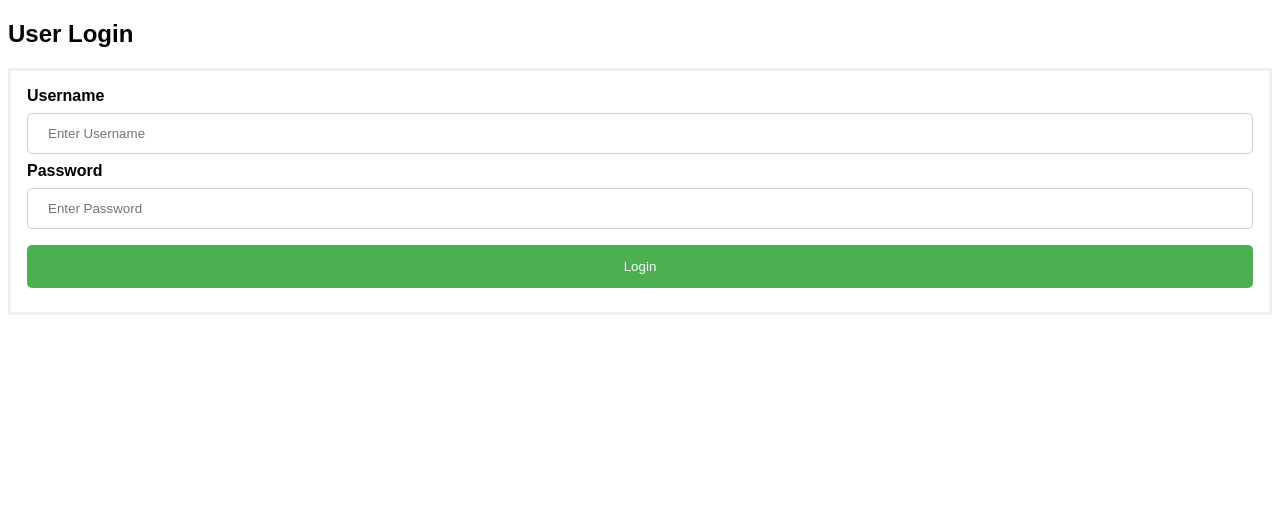
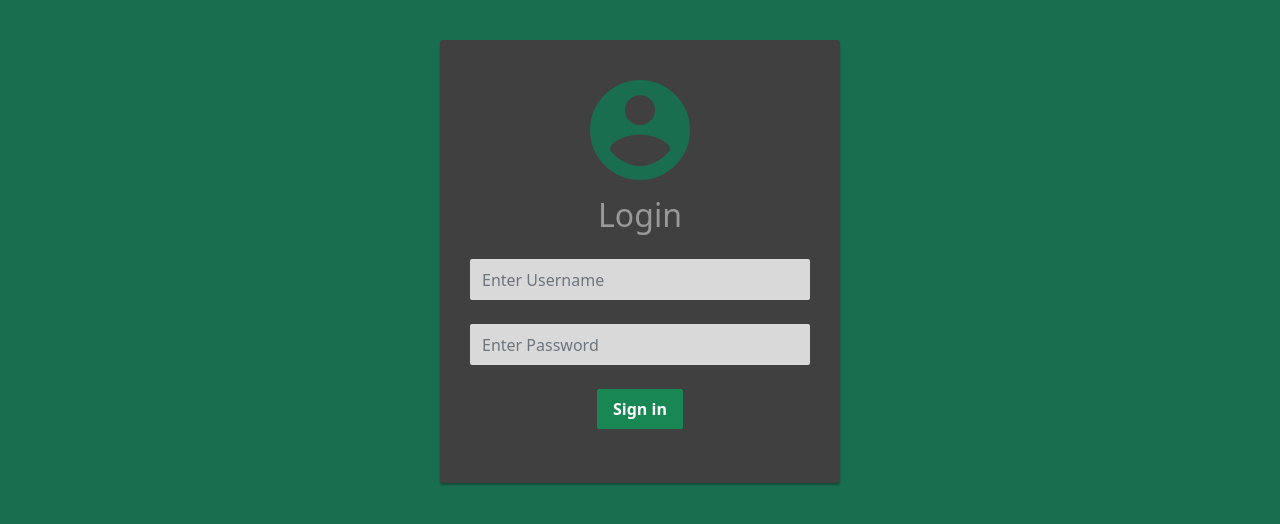
Before and after one commit to GNeves10/evidences_management, a PHP site: page /login.php in a window 1280 px wide. Shown: the top 524 px of the page. Run offline with PHP 8.4, Linux system fonts and the light colour scheme.

Commit message:
login v1.1

```diff
--- a/login.php
+++ b/login.php
@@ -30,7 +30,7 @@ if(isset($login) and isset($pass)){
                 header('location:index.php');
                }
                else{
-                echo "Invalid Login or Password";
+                header('location:login.php?error=dataerror');
                }
             }
             else
@@ -45,80 +45,113 @@ if(isset($login) and isset($pass)){
     // Close connection
     mysqli_close($connection);
 }
+
 else{
-  echo "
-  <!DOCTYPE html>
-<html>
+  echo "<!DOCTYPE html>
+<html lang='en'>
 <head>
+<meta charset='utf-8'>
 <meta name='viewport' content='width=device-width, initial-scale=1'>
+<title>Login</title>
+<link rel='stylesheet' href='https://fonts.googleapis.com/icon?family=Material+Icons'>
+<link rel='stylesheet' href='https://cdn.jsdelivr.net/npm/bootstrap@5.0.0-beta1/dist/css/bootstrap.min.css'>
+<link rel='stylesheet' href='https://cdnjs.cloudflare.com/ajax/libs/font-awesome/4.7.0/css/font-awesome.css'>
 <style>
-body {font-family: Arial, Helvetica, sans-serif;}
-form {border: 3px solid #f1f1f1;}
-
-input[type=text], input[type=password] {
-  width: 100%;
-  padding: 12px 20px;
-  margin: 8px 0;
-  display: inline-block;
-  border: 1px solid #ccc;
-  box-sizing: border-box;
-  border-radius: 5px;
+form {
+  animation: fadeInDown .5s forwards;
+  animation-delay: 0.4s;
+  opacity: 0;
 }
 
-button {
-  background-color: #4CAF50;
-  color: white;
-  padding: 14px 20px;
-  margin: 8px 0;
-  border: none;
-  cursor: pointer;
-  width: 100%;
-  border-radius: 5px;
+@keyframes fadeInDown {
+from {
+        opacity: 0;
+        transform: translate3d(0, -90px, 0);
+    }
+    to {
+        opacity: 1;
+        transform: translate3d(0, 0, 0);
+    }
+}
+  body {
+    color: #fff;
+    background: #1a6e50;
+  }
+  .form-control {
+    min-height: 41px;
+    background: #d9d9d9;
+    box-shadow: none !important;
+    border: transparent;
+  }
+  .form-control:focus {
+    background: #e6e6e6;
+  }
+  .form-control, .btn {
+        border-radius: 2px;
+    }
+  .login-form {
+    width: 400px;
+    margin: 40px auto;
+    text-align: center;
+  }
+
+    .login-form form {
+    color: #999999;
+    border-radius: 3px;
+      margin-bottom: 15px;
+        background: #404040;
+        box-shadow: 0px 2px 2px rgba(0, 0, 0, 0.3);
+        padding: 30px;
+    }
+    .login-form .btn {
+        font-size: 16px;
+        font-weight: bold;
+    background: success;
+    border: none;
+        outline: none !important;
+    }
+  .login-form .btn:hover, .login-form .btn:focus {
+    opacity: 0.8;
+  }
+  .login-form a:hover {
+    text-decoration: underline;
+  }
+  .login-form form a {
+    color: #1a6e50;
+    text-decoration: none;
+  }
+  .material-icons {
+    font-size: 120px;
 }
 
-button:hover {
-  opacity: 0.9;
-}
-
-.container {
-  padding: 16px;
-}
-
-span.psw {
-  float: right;
-  padding-top: 16px;
-}
-
-/* Change styles for span and cancel button on extra small screens */
-@media screen and (max-width: 300px) {
-  span.psw {
-     display: block;
-     float: none;
-  }
-
-}
 </style>
 </head>
 <body>
-
-<h2>User Login</h2>
-
-<form action='login.php' method='post'>
-
-  <div class='container'>
-    <label for='uname'><b>Username</b></label>
-    <input type='text' placeholder='Enter Username' name='login' required>
-
-    <label for='psw'><b>Password</b></label>
-    <input type='password' placeholder='Enter Password' name='pass' required>
-
-    <button type='submit'>Login</button>
-  </div>
-
-</form>
-
+<div class='login-form'>
+    <form action='login.php' method='post'>
+    <div class='ic'>
+          <a class='text-center'><span class='material-icons' aria-hidden='true'>account_circle</span></a>
+          </div>
+        <h2 class='text-center' style = 'margin: 0 0 25px'>Login</h2>
+        <div class='form-group has-error'>
+          <input type='text' class='form-control' name='login' placeholder='Enter Username' required> <br>
+        </div>
+    <div class='form-group'>
+            <input type='password' class='form-control' name='pass' placeholder='Enter Password' required> <br>
+        </div>
+        <div class='form-group'>
+            <button type='submit' class='btn btn-success btn-block btn-lg'>Sign in</button>
+        </div>
+      <br>
+        <div><?php ?></div>
+    </form>
+</div>
 </body>
 </html>
   ";
+  if(isset($_GET["error"]) && !empty(trim($_GET["error"])))
+    {
+        echo "<script> alert('Invalid Username or Password ! Please try again.');</script>";
+}
 }
 ?>
```
